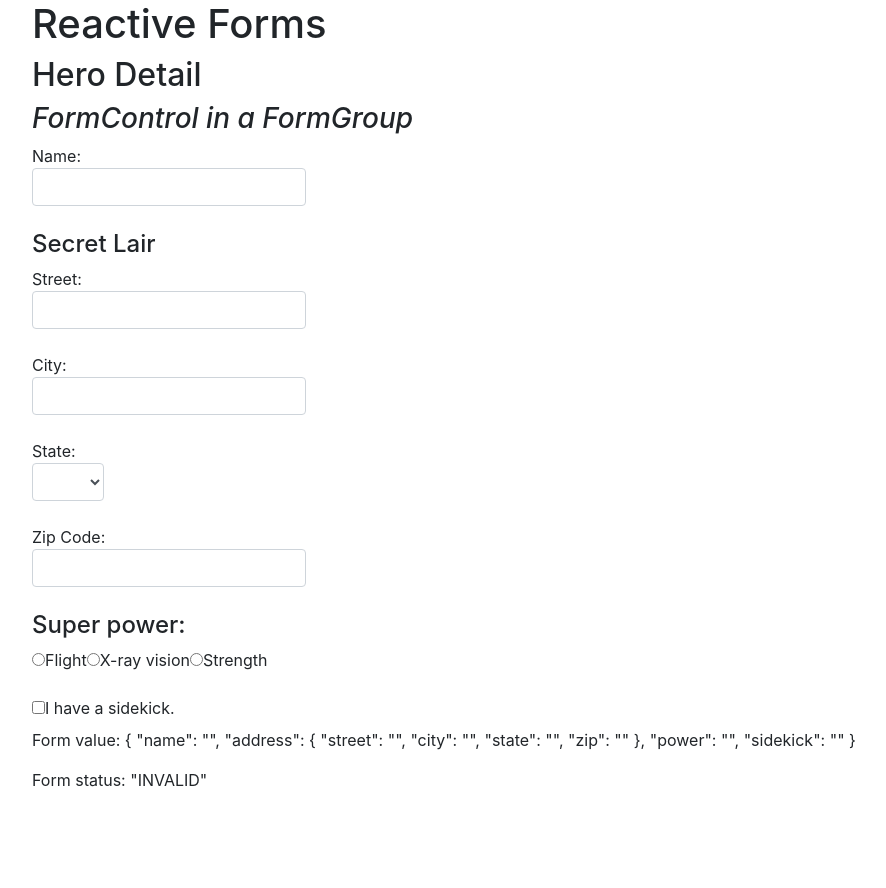
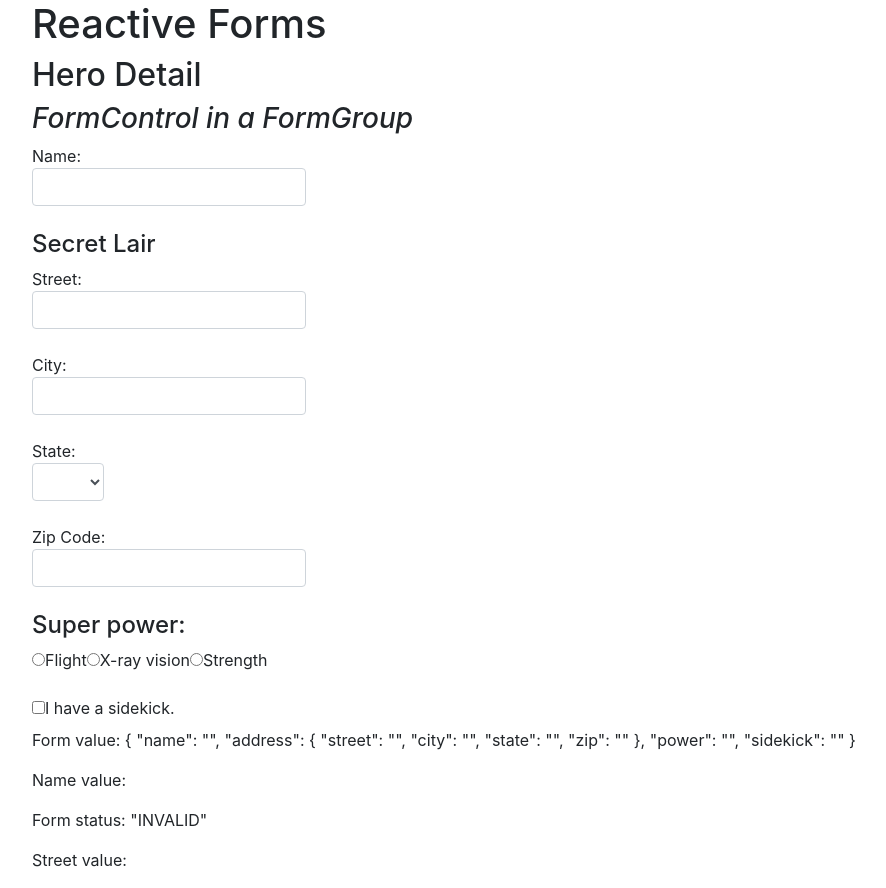
Before and after one commit to skmbw/angular-reactive-forms, an Angular app: page / in a window 1280 px wide. Shown: the whole page, without its empty margins (53-939 px from the left). Before the commit the page ends 808 px from the top, so only its background shows below. Built offline with nearby package versions, Linux system fonts and the light colour scheme.

Commit message:
访问FormControl的属性

```diff
--- a/src/app/hero-detail/hero-detail.component.html
+++ b/src/app/hero-detail/hero-detail.component.html
@@ -49,4 +49,6 @@
   </div>
 </form>
 <p>Form value: {{ heroForm.value | json }}</p>
+<p>Name value: {{ heroForm.get('name').value }}</p>
 <p>Form status: {{ heroForm.status | json }}</p>
+<p>Street value: {{ heroForm.get('address.street').value}}</p>
```
